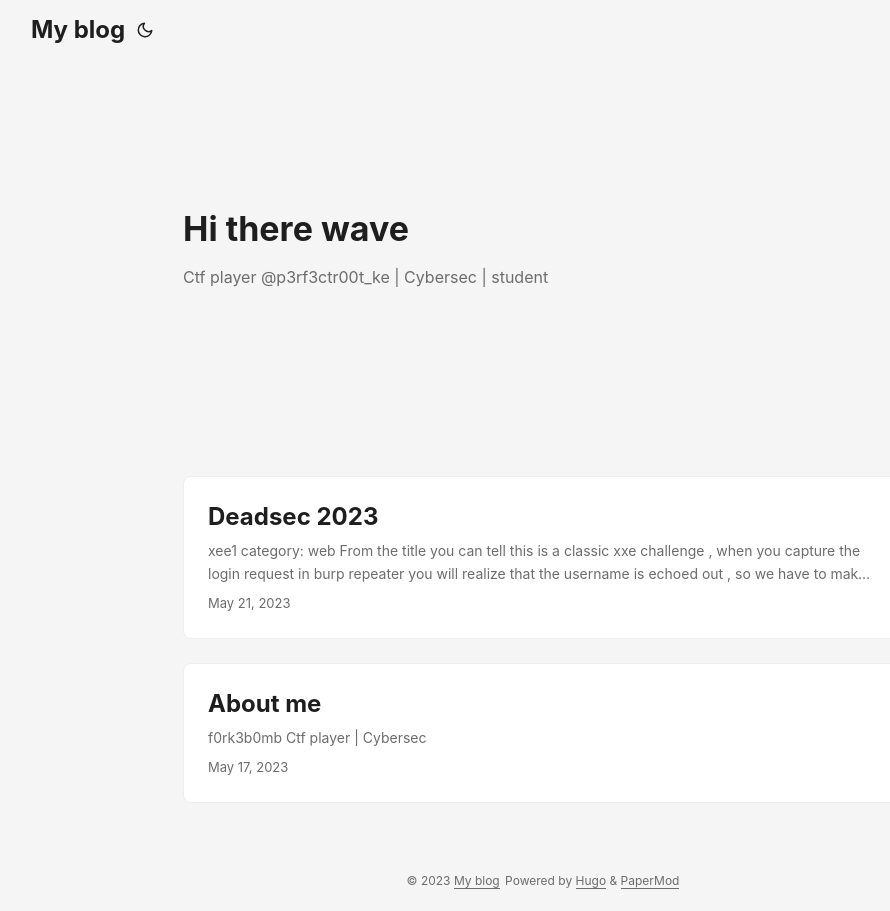
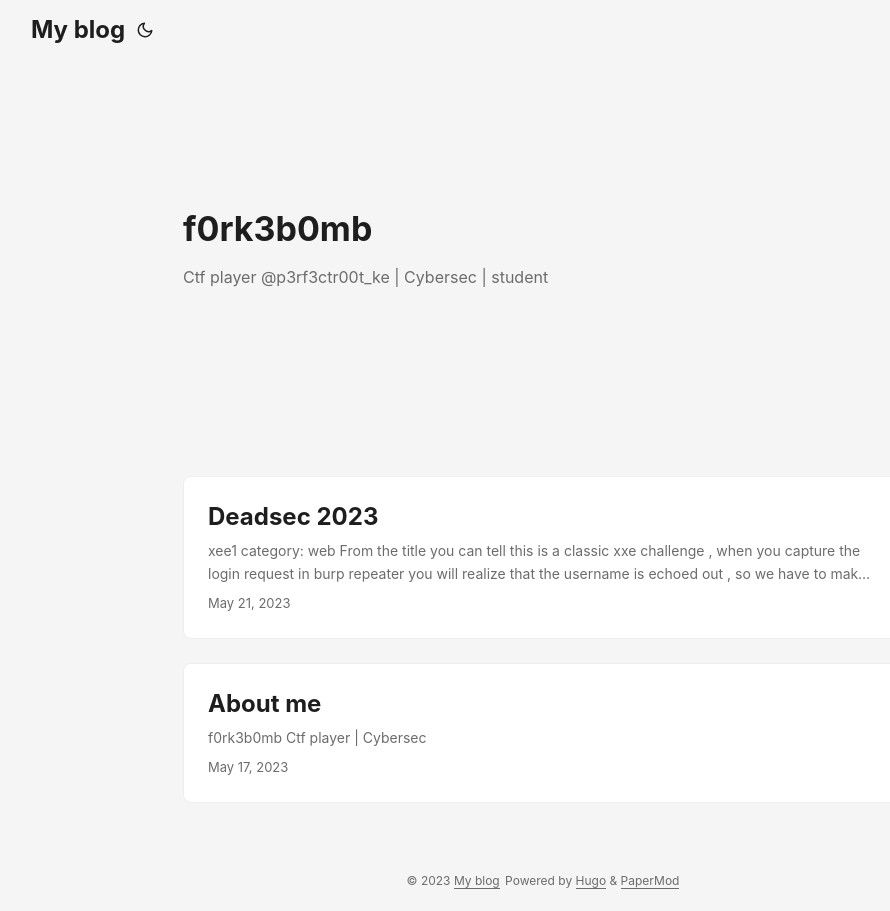
Before and after one commit to f0rk3b0mb/f0rk3b0mb.github.io, a plain HTML site: page index.html in a window 1280 px wide. Shown: the whole page, without its empty margins (97-987 px from the left). Drawn offline with Linux system fonts and the light colour scheme.

Commit message:
update homepage

```diff
--- a/index.html
+++ b/index.html
@@ -126,7 +126,7 @@
 <main class="main">
 <article class="first-entry home-info">
     <header class="entry-header">
-        <h1>Hi there wave</h1>
+        <h1>f0rk3b0mb</h1>
     </header>
     <div class="entry-content">
         Ctf player @p3rf3ctr00t_ke | Cybersec | student
```
